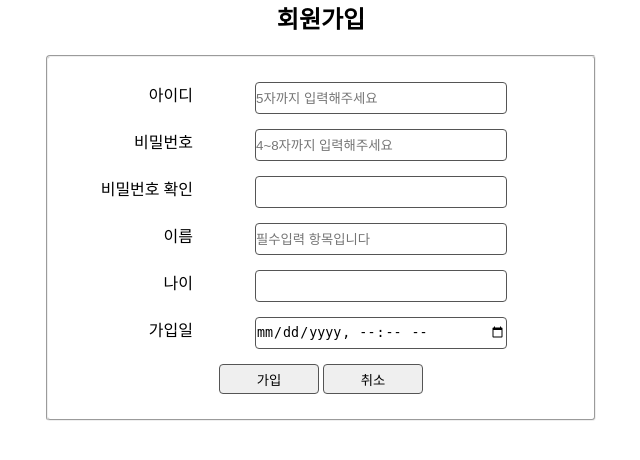
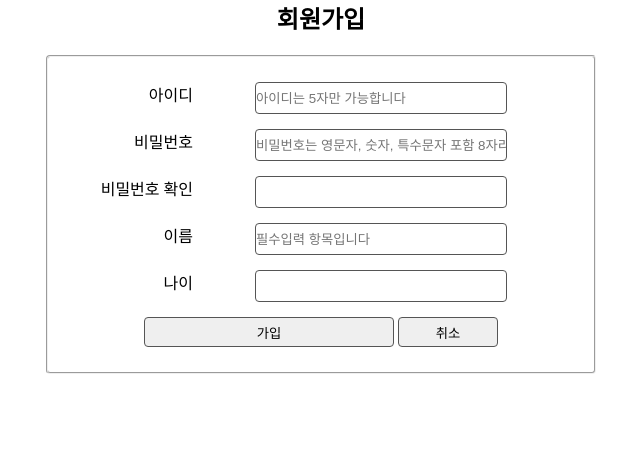
Before and after one commit to Kimtaehoons/member, a Flask app: page /register/ in a window 1280 px wide. Shown: the part 110-570 px from the top of the page, without its empty margins (319-959 px from the left). Run offline with Flask 2, Linux system fonts and the light colour scheme.

Commit message:
register 업데이트

```diff
--- a/app.py
+++ b/app.py
@@ -51,17 +51,23 @@ def register():
         pwd = request.form['passwd']
         name = request.form['name']
         age = request.form['age']
-        date = request.form['regDate']
+        #date = request.form['regDate'] #수동입력이 아닌 가입 시 자동 생성을 위함
 
         conn = getconn() #담은 것을 db에 연결
         cur = conn.cursor()
-        sql = "INSERT INTO member VALUES ('%s', '%s', '%s', '%s', '%s')" \
-              % (id, pwd, name, age, date)
-
+        sql = "INSERT INTO member(mid, passwd, name, age) VALUES ('%s', '%s', '%s', '%s')" \
+              % (id, pwd, name, age)
+        #회원 가입
         cur.execute(sql) #실행
         conn.commit() #커밋 완료
+        #가입 후 자동 로그인
+        sql = "SELECT * FROM member WHERE mid = '%s' " % (id)
+        cur.execute(sql)
+        rs = cur.fetchone()
         conn.close()
-        return redirect(url_for('memberlist')) #회원목록으로 넘어가도록 url경로 지정(확장자 제외)
+        if rs:
+            session['userID'] = id
+            return redirect(url_for('memberlist')) #회원목록으로 넘어가도록 url경로 지정(확장자 제외)
     else:
         return render_template('register.html') #GET방식으로 요청(회원가입 페이지 노출)
 
@@ -88,7 +94,8 @@ def login():
 
 @app.route('/logout/')
 def logout(): #페이지 생성하지 않음
-    session.pop('userID') #세션 권한 삭제
+    #session.pop('userID') #userID세션만 권한 삭제
+    session.clear() #전체 섹션 삭제
     return redirect(url_for('index'))
 
 @app.route('/member_del/<string:id>/') #삭제 url생성
@@ -105,7 +112,7 @@ def member_del(id): #(m)id를 매개변수로 넘겨줌
 def member_edit(id):
     if request.method == "POST":
         #회원정보에서 수정된 자료 넘겨 받음
-        id = request.form['mid']  # 자료 수집(register에 mid를 받아서 변수 id에 담음)
+        id = request.form['mid']  #자료 수집(register에 mid를 받아서 변수 id에 담음)
         pwd = request.form['passwd']
         name = request.form['name']
         age = request.form['age']
--- a/static/css/style.css
+++ b/static/css/style.css
@@ -49,7 +49,7 @@ section .login ul input{width: 200px; height: 30px;
     border-radius: 4px; border: 1px solid #555;}
 section .login ul input[type='submit']{width: 100px; height: 30px;}
 
-/* member_edit스타일 */ /* 에러발생(css) - css가 적용되지 않음 */
+/* member_edit스타일 */
 section .tbl_edit{width: 450px;}
 section .tbl_edit input{width: 200px, height: 30px;}
 section .tbl_edit input[type='submit']{width: 100px, height: 30px;}
--- /dev/null
+++ b/static/js/checkMember.js
@@ -0,0 +1,35 @@
+//회원가입 유효성 검사
+function checkMember(){
+    var form = document.regForm;
+    var id = form.mid.value; //아이디 5글자
+    var pwd1 = form.passwd.value; //비밀번호 8글자(영문자, 숫자, 특수문자 모두 포함)
+    var pwd2 = form.passwd_confirm.value;
+    var name = form.name.value;
+    //비밀번호 정규 표현식 생성
+    var pwd_pat1 = /[0-9A-Za-z]/ //영문자, 숫자
+    var pwd_pat2 = /[~!@#$%^&*]/ //특수문자
+
+    if(id.length != 5){ //아이디 글자수가 5자가 아니면
+        alert("아이디는 5자만 가능합니다");
+        form.mid.select(); //선택영역 지정
+        return false;
+    }
+    else if(pwd1.length != 8 || !pwd_pat1.test(pwd1) || !pwd_pat2.test(pwd1)){
+        alert("비밀번호는 영문자, 숫자, 특수문자 포함 8자리입니다");
+        form.pwd1.select();
+        return false;
+    }
+    else if(pwd1 != pwd2){ //비밀번호와 비밀번호확인 내용이 일치하지 않으면
+        alert("비밀번호를 동일하게 입력해주세요");
+        form.passwd_confirm.select();
+        return false;
+    }
+    else if(name == ""){
+        alert("이름은 필수 입력 항목입니다");
+        form.name.focus();
+        return false;
+    }
+    else{ //아이디 글자수가 5자이면
+        form.submit();
+    }
+}
--- a/templates/register.html
+++ b/templates/register.html
@@ -4,26 +4,27 @@
     <meta charset="UTF-8">
     <title>회원가입 페이지</title>
     <link rel="stylesheet" href="{{ url_for('static', filename='css/style.css') }}">
+    <script src="{{ url_for('static', filename='js/checkMember.js') }}"></script>
 </head>
 <body>
     <div id="container">
         {% include 'navbar.html' %}
         <section>
             <h1>회원가입</h1>
-            <form action="{{ url_for('register') }}" method="post" class="join">
+            <form action="{{ url_for('register') }}" method="post" class="join" name="regForm">
                 <fieldset>
                     <ul>
                         <li>
                             <label for="mid">아이디</label>
-                            <input type="text" id="mid" name="mid" placeholder="5자까지 입력해주세요"> <!-- 말만 한 것일뿐 유효성 검사가 되지 않아 효력없음 -->
+                            <input type="text" id="mid" name="mid" placeholder="아이디는 5자만 가능합니다"> <!-- 말만 한 것일뿐 유효성 검사가 되지 않아 효력없음 -->
                         </li>
                         <li>
                             <label for="passwd1">비밀번호</label>
-                            <input type="password" id="passwd1" name="passwd" placeholder="4~8자까지 입력해주세요">
+                            <input type="password" id="passwd1" name="passwd" placeholder="비밀번호는 영문자, 숫자, 특수문자 포함 8자리입니다">
                         </li>
                         <li>
                             <label for="passwd2">비밀번호 확인</label>
-                            <input type="password" id="passwd2" name="passwd2">
+                            <input type="password" id="passwd2" name="passwd_confirm">
                         </li>
                         <li>
                             <label for="name">이름</label>
@@ -33,12 +34,15 @@
                             <label for="age">나이</label>
                             <input type="text" id="age" name="age">
                         </li>
+                        <!-- 가입일 자동 생성에 따른 삭제
                         <li>
                             <label for="regDate">가입일</label>
                             <input type="datetime-local" id="regDate" name="regDate">
                         </li>
+                        -->
                         <li>
-                            <input type="submit" value="가입">
+                            <!-- <input type="submit" value="가입"> 유효성 검사를 위한 아래로 수정-->
+                            <input type="button" value="가입" onclick="checkMember()"> <!-- js파일로 함수 호출 -->
                             <input type="reset" value="취소">
                         </li>
                     </ul>
```
Also changed, not shown: tbl_member.py (+9 -0 lines), memberdb.db.
